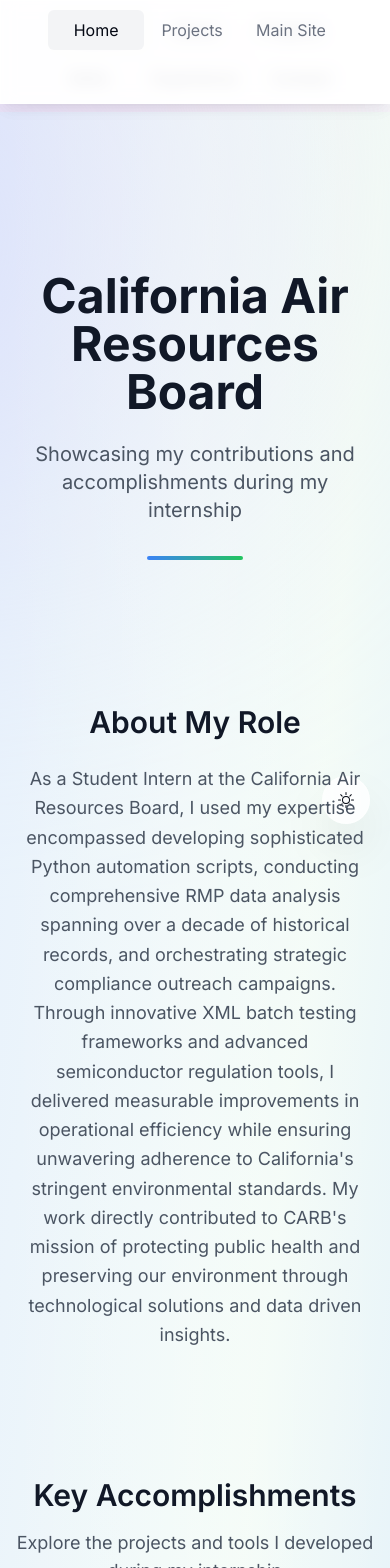
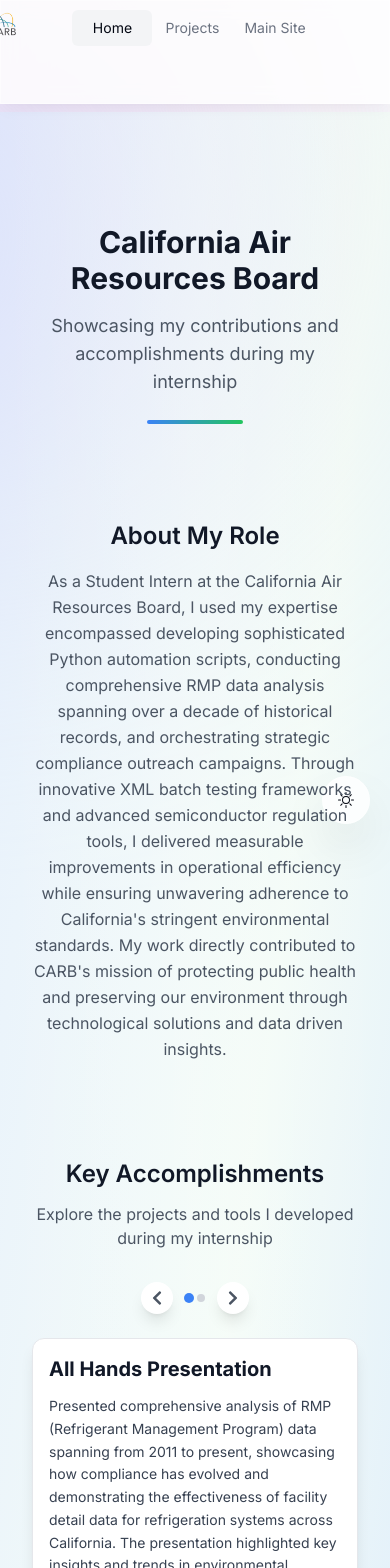
Before and after one commit to Puffy12/Michael-Mehrdadi-Personal-Portfolio, a Next.js app: page /carb in a window 390 px wide. Shown: the top 1568 px of the page. Built offline with nearby package versions, Linux system fonts and the light colour scheme.

Commit message:
Mobile Optimizations

```diff
--- a/app/carb/page.tsx
+++ b/app/carb/page.tsx
@@ -34,7 +34,7 @@
 
       <CarbHeader activeSection={activeSection} setActiveSection={setActiveSection} />
 
-      <main className="relative z-10 flex flex-col items-center px-4 pt-20">
+      <main className="relative z-10 flex flex-col items-center px-4 pt-16 sm:pt-20">
         {/* Home Section */}
         <motion.div
           initial={{ opacity: 0, y: 20 }}
@@ -43,16 +43,16 @@
           className="w-full max-w-6xl"
         >
           {/* Intro Section */}
-          <section id="home" className="relative text-center py-20">
+          <section id="home" className="relative text-center py-12 sm:py-20">
             <motion.div
               initial={{ opacity: 0, y: 20 }}
               animate={{ opacity: 1, y: 0 }}
               transition={{ duration: 0.8 }}
             >
-              <h1 className="text-5xl font-bold text-gray-900 dark:text-white mb-6">
+              <h1 className="text-3xl sm:text-4xl lg:text-5xl font-bold text-gray-900 dark:text-white mb-4 sm:mb-6 px-4">
                 California Air Resources Board
               </h1>
-              <p className="text-xl text-gray-600 dark:text-gray-300 mb-8">
+              <p className="text-lg sm:text-xl text-gray-600 dark:text-gray-300 mb-6 sm:mb-8 px-4">
                 Showcasing my contributions and accomplishments during my internship
               </p>
               <div className="w-24 h-1 bg-gradient-to-r from-blue-500 to-green-500 mx-auto rounded-full"></div>
@@ -60,16 +60,16 @@
           </section>
 
           {/* About Section */}
-          <section className="text-center py-16">
+          <section className="text-center py-12 sm:py-16">
             <motion.div
               initial={{ opacity: 0, y: 20 }}
               animate={{ opacity: 1, y: 0 }}
               transition={{ duration: 0.8, delay: 0.2 }}
             >
-              <h2 className="text-3xl font-semibold text-gray-900 dark:text-white mb-6">
+              <h2 className="text-2xl sm:text-3xl font-semibold text-gray-900 dark:text-white mb-4 sm:mb-6 px-4">
                 About My Role
               </h2>
-              <p className="text-lg text-gray-600 dark:text-gray-300 leading-relaxed max-w-4xl mx-auto">
+              <p className="text-base sm:text-lg text-gray-600 dark:text-gray-300 leading-relaxed max-w-4xl mx-auto px-4">
                 As a Student Intern at the California Air Resources Board, I used
                 my expertise encompassed developing sophisticated Python automation scripts, conducting comprehensive
                 RMP data analysis spanning over a decade of historical records, and orchestrating strategic
@@ -97,37 +97,37 @@
             transition={{ duration: 0.5 }}
             className="w-full max-w-7xl"
           >
-            <section id="projects" className="py-16">
+            <section id="projects" className="py-12 sm:py-16">
               <motion.div
                 initial={{ opacity: 0, y: 20 }}
                 animate={{ opacity: 1, y: 0 }}
                 transition={{ duration: 0.8 }}
-                className="text-center mb-12"
+                className="text-center mb-8 sm:mb-12"
               >
-                <h2 className="text-3xl font-semibold text-gray-900 dark:text-white mb-4">
+                <h2 className="text-2xl sm:text-3xl font-semibold text-gray-900 dark:text-white mb-3 sm:mb-4 px-4">
                   Key Accomplishments
                 </h2>
-                <p className="text-lg text-gray-600 dark:text-gray-300">
+                <p className="text-base sm:text-lg text-gray-600 dark:text-gray-300 px-4">
                   Explore the projects and tools I developed during my internship
                 </p>
               </motion.div>
 
               {/* Navigation Controls */}
-              <div className="flex justify-center items-center mb-8">
+              <div className="flex justify-center items-center mb-6 sm:mb-8 px-4">
                 <button
                   onClick={prevPage}
-                  className="p-3 rounded-full bg-white dark:bg-gray-800 shadow-lg hover:shadow-xl transition-all duration-300 mr-4 disabled:opacity-50 disabled:cursor-not-allowed"
+                  className="p-2 sm:p-3 rounded-full bg-white dark:bg-gray-800 shadow-lg hover:shadow-xl transition-all duration-300 mr-3 sm:mr-4 disabled:opacity-50 disabled:cursor-not-allowed"
                   disabled={totalPages <= 1}
                 >
-                  <FaChevronLeft className="w-6 h-6 text-gray-600 dark:text-gray-300" />
+                  <FaChevronLeft className="w-4 h-4 sm:w-6 sm:h-6 text-gray-600 dark:text-gray-300" />
                 </button>
 
-                <div className="flex space-x-2">
+                <div className="flex space-x-1 sm:space-x-2">
                   {Array.from({ length: totalPages }, (_, i) => (
                     <button
                       key={i}
                       onClick={() => setCurrentIndex(i)}
-                      className={`w-3 h-3 rounded-full transition-all duration-300 ${
+                      className={`w-2 h-2 sm:w-3 sm:h-3 rounded-full transition-all duration-300 ${
                         i === currentIndex
                           ? "bg-blue-500 scale-125"
                           : "bg-gray-300 dark:bg-gray-600 hover:bg-gray-400 dark:hover:bg-gray-500"
@@ -138,10 +138,10 @@
 
                 <button
                   onClick={nextPage}
-                  className="p-3 rounded-full bg-white dark:bg-gray-800 shadow-lg hover:shadow-xl transition-all duration-300 ml-4 disabled:opacity-50 disabled:cursor-not-allowed"
+                  className="p-2 sm:p-3 rounded-full bg-white dark:bg-gray-800 shadow-lg hover:shadow-xl transition-all duration-300 ml-3 sm:ml-4 disabled:opacity-50 disabled:cursor-not-allowed"
                   disabled={totalPages <= 1}
                 >
-                  <FaChevronRight className="w-6 h-6 text-gray-600 dark:text-gray-300" />
+                  <FaChevronRight className="w-4 h-4 sm:w-6 sm:h-6 text-gray-600 dark:text-gray-300" />
                 </button>
               </div>
 
@@ -154,7 +154,7 @@
                     animate={{ opacity: 1, x: 0 }}
                     exit={{ opacity: 0, x: -50 }}
                     transition={{ duration: 0.5 }}
-                    className="grid grid-cols-1 md:grid-cols-2 lg:grid-cols-3 gap-8"
+                    className="grid grid-cols-1 sm:grid-cols-2 lg:grid-cols-3 gap-4 sm:gap-6 lg:gap-8 px-4"
                   >
                     {currentProjects.map((project, index) => (
                       <motion.div
@@ -172,8 +172,8 @@
               </div>
 
               {/* Page Indicator */}
-              <div className="text-center mt-8">
-                <p className="text-sm text-gray-500 dark:text-gray-400">
+              <div className="text-center mt-6 sm:mt-8 px-4">
+                <p className="text-xs sm:text-sm text-gray-500 dark:text-gray-400">
                   Page {currentIndex + 1} of {totalPages}
                 </p>
               </div>
--- a/app/layout.tsx
+++ b/app/layout.tsx
@@ -7,6 +7,7 @@
 import ThemeContextProvider from "@/context/theme-context";
 import { Toaster } from "react-hot-toast";
 import Footer from "@/components/footer";
+import ConditionalHeader from "@/components/conditional-header";
 
 
 const inter = Inter({ subsets: ['latin'] })
@@ -31,7 +32,7 @@
 
         <ThemeContextProvider>
           <ActiveSectionContextProvider>
-            <Header />
+            <ConditionalHeader />
             {children}
             <Footer />
 
--- a/components/carb-header.tsx
+++ b/components/carb-header.tsx
@@ -28,9 +28,9 @@
 
       <nav className="flex fixed top-[0.15rem] left-1/2 h-12 -translate-x-1/2 py-2 sm:top-[1.7rem] sm:h-[initial] sm:py-0">
         {/* CARB Logo */}
-        <div className="absolute -left-28 top-1/2 -translate-y-1/2">
+        <div className="absolute -left-16 sm:-left-28 top-1/2 -translate-y-1/2">
           <motion.div
-            className="relative w-12 h-12"
+            className="relative w-8 h-8 sm:w-12 sm:h-12"
             initial={{ scale: 0, opacity: 0 }}
             animate={{ scale: 1, opacity: 1 }}
             transition={{ delay: 0.3 }}
@@ -44,7 +44,7 @@
           </motion.div>
         </div>
 
-        <ul className="flex w-[22rem] flex-wrap items-center justify-center gap-y-2 text-base sm:w-[initial] sm:flex-nowrap sm:gap-5 sm:text-[0.9rem]">
+        <ul className="flex w-[18rem] flex-wrap items-center justify-center gap-y-2 text-sm sm:w-[initial] sm:flex-nowrap sm:gap-5 sm:text-[0.9rem]">
           {carbLinks.map((link) => (
             <motion.li
               className="flex items-center justify-center relative"
@@ -54,7 +54,7 @@
             >
               <Link
                 className={clsx(
-                  "flex min-w-[6rem] items-center justify-center rounded-md px-4 py-2 text-gray-500 hover:text-gray-950 transition dark:text-gray-400 dark:hover:text-gray-200 sm:min-w-0 sm:px-3 sm:py-2",
+                  "flex min-w-[5rem] items-center justify-center rounded-md px-3 py-2 text-gray-500 hover:text-gray-950 transition dark:text-gray-400 dark:hover:text-gray-200 sm:min-w-0 sm:px-3 sm:py-2",
                   {
                     "text-gray-950 dark:text-gray-200":
                       activeSection === link.name,
--- a/components/carb-project.tsx
+++ b/components/carb-project.tsx
@@ -37,27 +37,27 @@
       className="group mb-6 sm:mb-8 last:mb-0"
     >
       <section className="bg-white dark:bg-gray-800 max-w-[50rem] border border-gray-200 dark:border-gray-700 rounded-xl overflow-hidden shadow-lg hover:shadow-xl transition-all duration-300 relative">
-        <div className="p-6 sm:p-8">
+        <div className="p-4 sm:p-6 lg:p-8">
           {url === "#" ? (
-            <h3 className="text-2xl font-bold text-gray-900 dark:text-white mb-4">
+            <h3 className="text-xl sm:text-2xl font-bold text-gray-900 dark:text-white mb-3 sm:mb-4">
               {title}
             </h3>
           ) : (
             <a href={url} target="_blank" className="block">
-              <h3 className="text-2xl font-bold text-gray-900 dark:text-white mb-4 hover:text-blue-600 dark:hover:text-blue-400 transition-colors">
+              <h3 className="text-xl sm:text-2xl font-bold text-gray-900 dark:text-white mb-3 sm:mb-4 hover:text-blue-600 dark:hover:text-blue-400 transition-colors">
                 {title}
               </h3>
             </a>
           )}
 
-          <p className="text-gray-700 dark:text-gray-300 leading-relaxed mb-6 text-base">
+          <p className="text-gray-700 dark:text-gray-300 leading-relaxed mb-4 sm:mb-6 text-sm sm:text-base">
             {description}
           </p>
 
-          <div className="flex flex-wrap gap-2">
+          <div className="flex flex-wrap gap-1 sm:gap-2">
             {tags.map((tag, index) => (
               <span
-                className="bg-gradient-to-r from-blue-500 to-green-500 px-3 py-1 text-sm font-medium text-white rounded-full"
+                className="bg-gradient-to-r from-blue-500 to-green-500 px-2 py-1 text-xs sm:text-sm font-medium text-white rounded-full"
                 key={index}
               >
                 {tag}
@@ -67,7 +67,7 @@
         </div>
 
         {url === "#" ? (
-          <div className="relative h-64 w-full overflow-hidden">
+          <div className="relative h-48 sm:h-64 w-full overflow-hidden">
             <Image
               src={imageUrl}
               alt="Project I worked on"
@@ -79,7 +79,7 @@
           </div>
         ) : (
           <a href={url} target="_blank" className="block">
-            <div className="relative h-64 w-full overflow-hidden">
+            <div className="relative h-48 sm:h-64 w-full overflow-hidden">
               <Image
                 src={imageUrl}
                 alt="Project I worked on"
--- /dev/null
+++ b/components/conditional-header.tsx
@@ -0,0 +1,15 @@
+"use client";
+
+import { usePathname } from "next/navigation";
+import Header from "@/components/header";
+
+export default function ConditionalHeader() {
+  const pathname = usePathname();
+
+  // Hide main header on CARB page since it has its own header
+  if (pathname === "/carb") {
+    return null;
+  }
+
+  return <Header />;
+}
```
